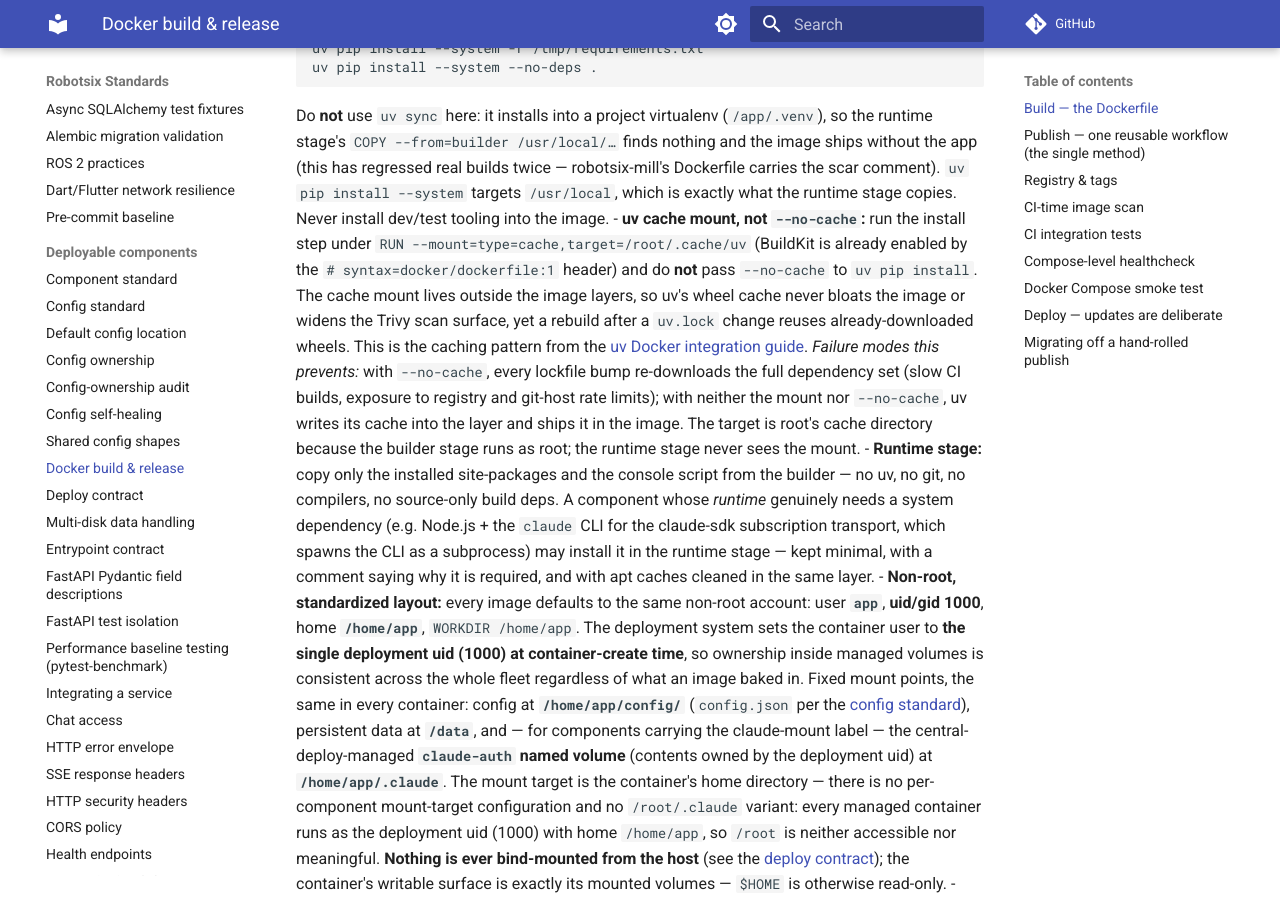
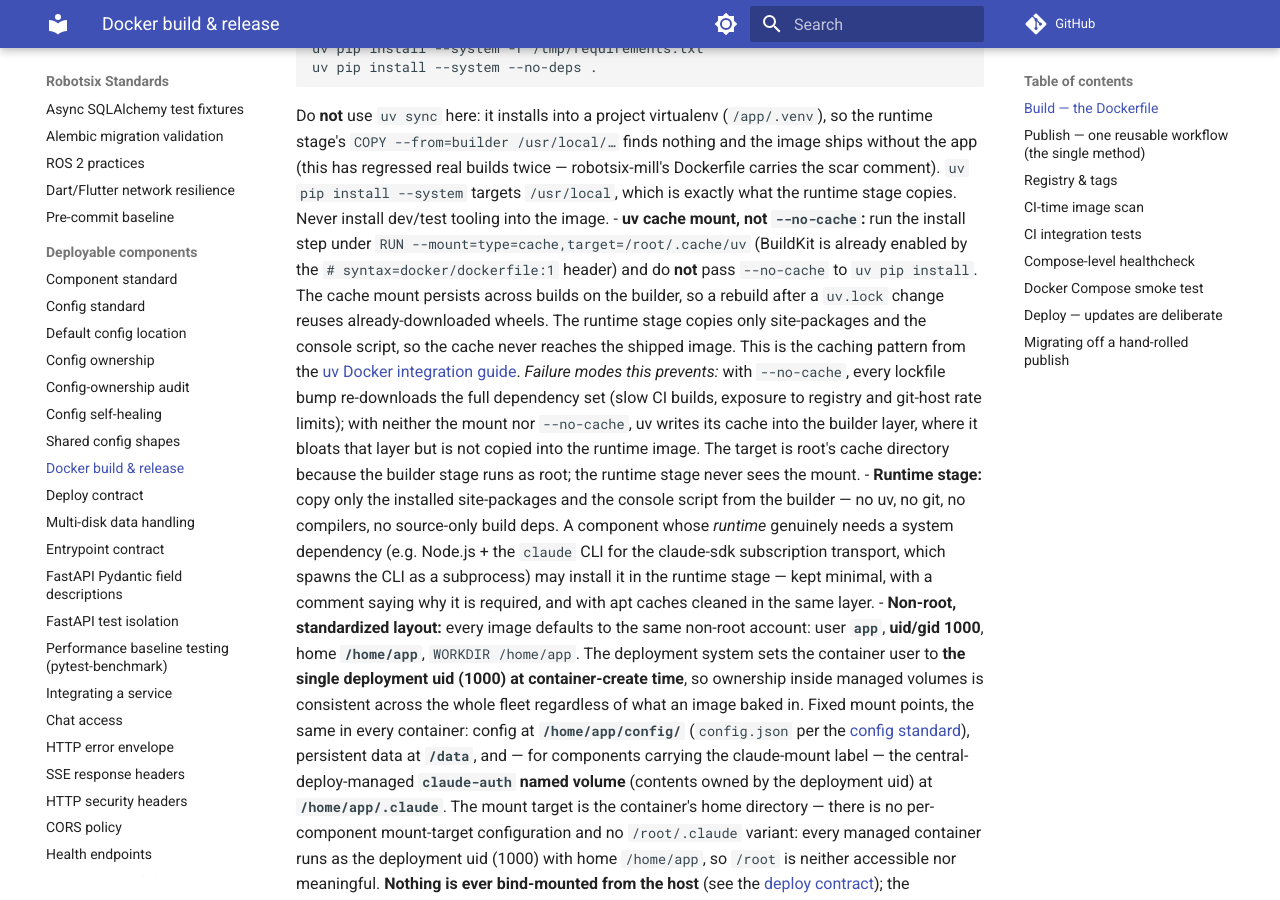
Before and after one commit to damien-robotsix/robotsix-standards, an MkDocs documentation site: the page built from docs/docker-standard.md, in a window 1280 px wide and 900 px high, scrolled down 650 px. Built offline with MkDocs 1.6.1 and Material for MkDocs 9.7.7, drawn with Linux system fonts in a browser that asks for light colours; comment, search, counter and statistics services are not loaded.

Commit message:
docs: Standardize: BuildKit cache mount for uv dependency install in Dockerfiles (20261024T185446Z-standardize-buildkit-cache-mount-for-uv-c8f0)

```diff
--- a/docs/docker-standard.md
+++ b/docs/docker-standard.md
@@ -38,15 +38,15 @@ A multi-stage Dockerfile that keeps build tooling out of the runtime image:
 - **uv cache mount, not `--no-cache`:** run the install step under
   `RUN --mount=type=cache,target=/root/.cache/uv` (BuildKit is already enabled
   by the `# syntax=docker/dockerfile:1` header) and do **not** pass
-  `--no-cache` to `uv pip install`. The cache mount lives outside the image
-  layers, so uv's wheel cache never bloats the image or widens the Trivy scan
-  surface, yet a rebuild after a `uv.lock` change reuses already-downloaded
-  wheels. This is the caching pattern from the
+  `--no-cache` to `uv pip install`. The cache mount persists across builds
+  on the builder, so a rebuild after a `uv.lock` change reuses already-downloaded
+  wheels. The runtime stage copies only site-packages and the console script,
+  so the cache never reaches the shipped image. This is the caching pattern from the
   [uv Docker integration guide](https://docs.astral.sh/uv/guides/integration/docker/#caching).
   *Failure modes this prevents:* with `--no-cache`, every lockfile bump
   re-downloads the full dependency set (slow CI builds, exposure to registry
   and git-host rate limits); with neither the mount nor `--no-cache`, uv writes
-  its cache into the layer and ships it in the image. The target is root's
+  its cache into the builder layer, where it bloats that layer but is not copied into the runtime image. The target is root's
   cache directory because the builder stage runs as root; the runtime stage
   never sees the mount.
 - **Runtime stage:** copy only the installed site-packages and the console
```
